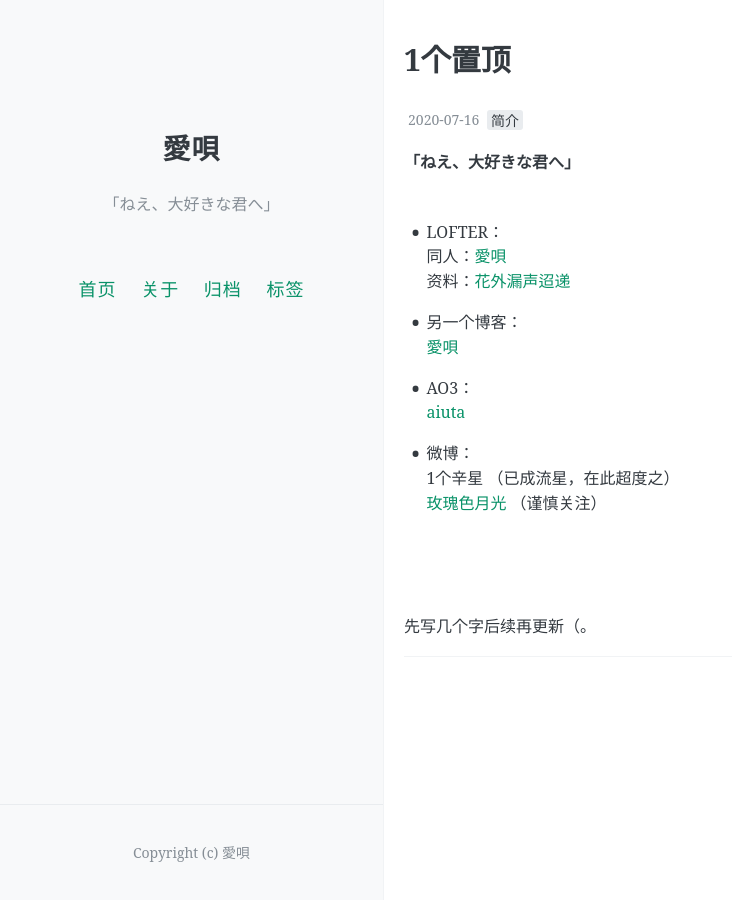
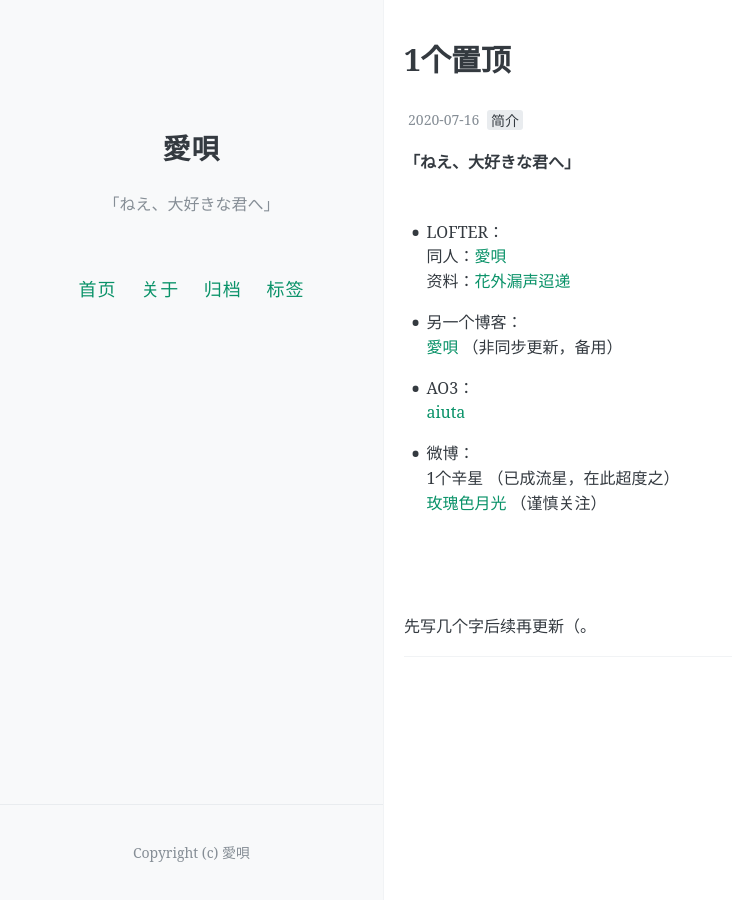
Before and after one commit to aiuta264/aiuta, a Jekyll site: the page built from _posts/2020-07-16-zhiding.md, in a window 1280 px wide. Shown: the whole page, without its empty margins (0-732 px from the left). Built offline with Jekyll 4.4.1, drawn with Linux system fonts in a browser that asks for light colours; comment, search, counter and statistics services are not loaded.

Commit message:
Update 2020-07-16-zhiding.md

```diff
--- a/_posts/2020-07-16-zhiding.md
+++ b/_posts/2020-07-16-zhiding.md
@@ -18,7 +18,7 @@ pinned: true
 资料：[花外漏声迢递](http://huawailousheng.lofter.com/  "花外漏声迢递的LOFTER")
 
 * 另一个博客：
-[愛唄](http://aiuta.3rin.net/ "愛唄的BLOG")
+[愛唄](http://aiuta.3rin.net/ "愛唄的BLOG") （非同步更新，备用）
 
 * AO3：
 [aiuta](https://archiveofourown.org/users/aiuta "aiuta的AO3")
```
